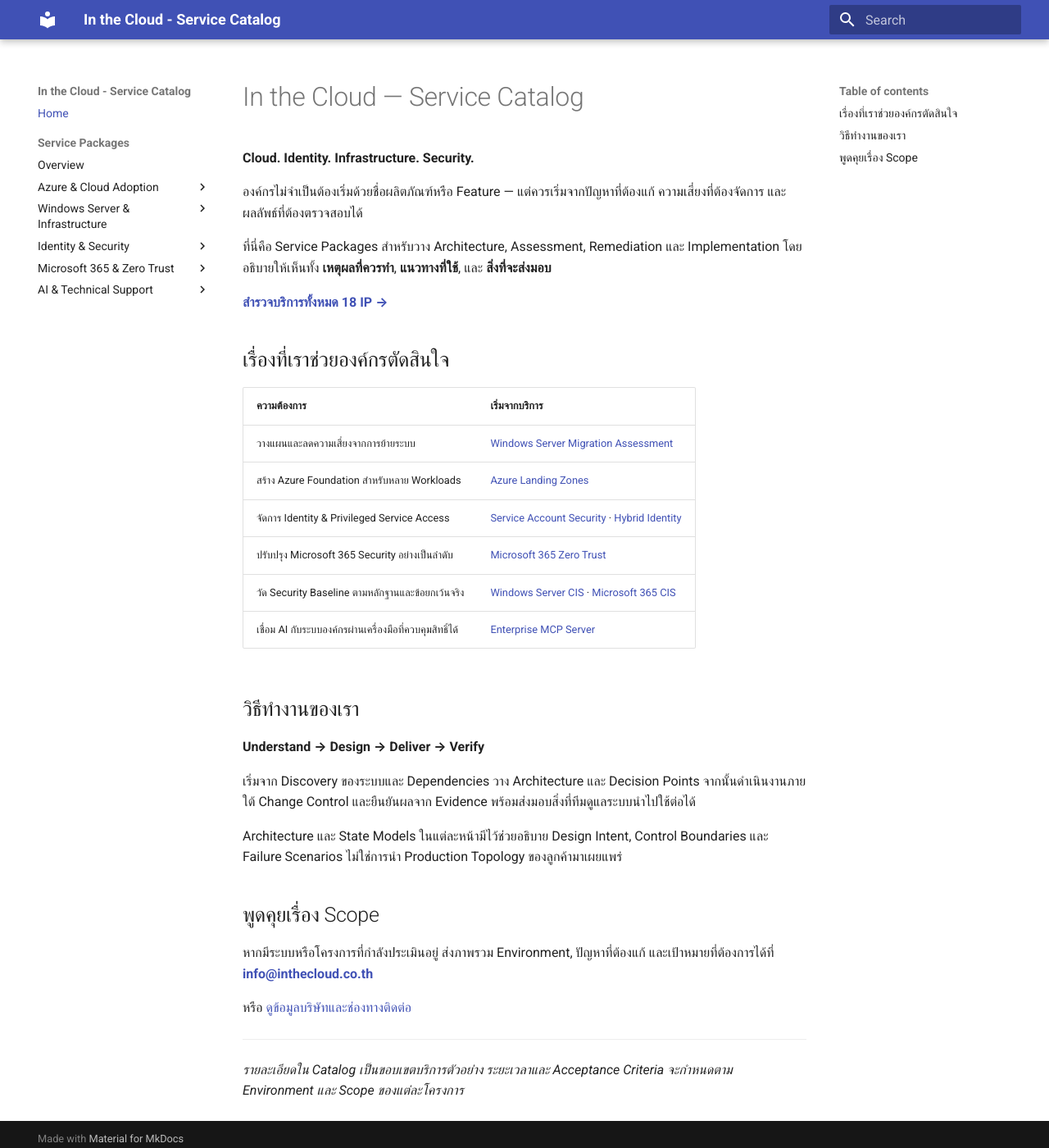
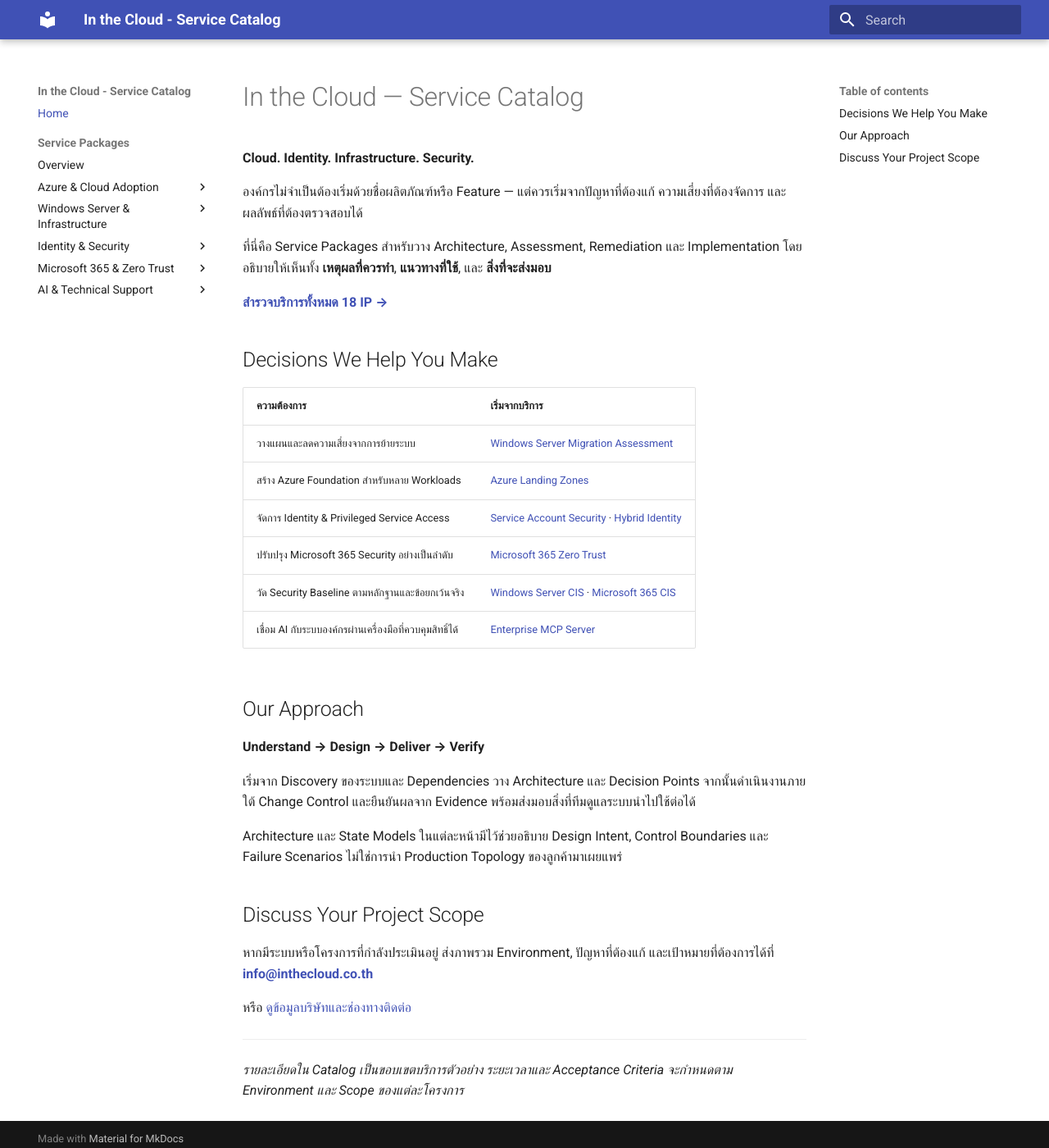
Before and after one commit to inthecloudth/service-catalog, an MkDocs documentation site: the page built from docs/index.md, in a window 1280 px wide and 1400 px high. Shown: the whole window at 82% size. Built offline with MkDocs 1.6.1 and Material for MkDocs 9.7.7, drawn with Linux system fonts in a browser that asks for light colours.

Commit message:
docs: use English headings across public catalog pages

```diff
--- a/docs/index.md
+++ b/docs/index.md
@@ -8,7 +8,7 @@
 
 **[สำรวจบริการทั้งหมด 18 IP →](services/index.md)**
 
-## เรื่องที่เราช่วยองค์กรตัดสินใจ
+## Decisions We Help You Make
 
 | ความต้องการ | เริ่มจากบริการ |
 |---|---|
@@ -19,7 +19,7 @@
 | วัด Security Baseline ตามหลักฐานและข้อยกเว้นจริง | [Windows Server CIS](services/ip-17-windows-server-cis-benchmark.md) · [Microsoft 365 CIS](services/ip-18-m365-cis-benchmark.md) |
 | เชื่อม AI กับระบบองค์กรผ่านเครื่องมือที่ควบคุมสิทธิ์ได้ | [Enterprise MCP Server](services/ip-09-enterprise-mcp-server.md) |
 
-## วิธีทำงานของเรา
+## Our Approach
 
 **Understand → Design → Deliver → Verify**
 
@@ -27,7 +27,7 @@
 
 Architecture และ State Models ในแต่ละหน้ามีไว้ช่วยอธิบาย Design Intent, Control Boundaries และ Failure Scenarios ไม่ใช่การนำ Production Topology ของลูกค้ามาเผยแพร่
 
-## พูดคุยเรื่อง Scope
+## Discuss Your Project Scope
 
 หากมีระบบหรือโครงการที่กำลังประเมินอยู่ ส่งภาพรวม Environment, ปัญหาที่ต้องแก้ และเป้าหมายที่ต้องการได้ที่ **[info@inthecloud.co.th](mailto:info@inthecloud.co.th?subject=Cloud%20Service%20Discussion)**
 
```
